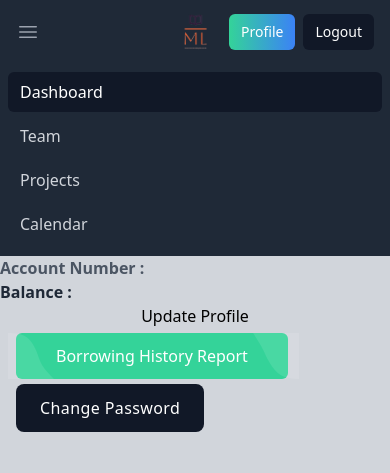
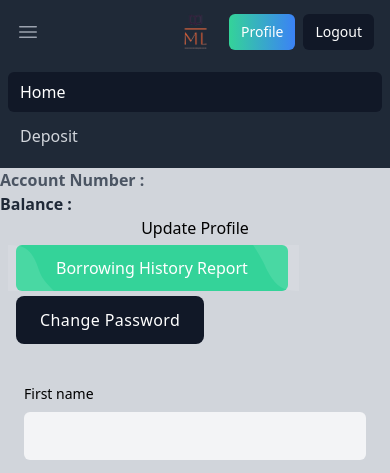
Before and after one commit to Sadid205/mamar-library, a Django app: page /accounts/profile/ in a window 390 px wide. Shown: the top 473 px of the page. Run offline with Django 5.2, Linux system fonts and the light colour scheme; a user stored in the database is signed in; data comes from the database, SQL or seed files in the repository; some libraries are stand-ins or nearby versions.

Commit message:
fixed notification and mobile menu view problem

```diff
--- a/core/templates/core/base.html
+++ b/core/templates/core/base.html
@@ -70,10 +70,8 @@
         <div class="sm:hidden" id="mobile-menu">
           <div class="space-y-1 px-2 pb-3 pt-2">
             <!-- Current: "bg-gray-900 text-white", Default: "text-gray-300 hover:bg-gray-700 hover:text-white" -->
-            <a href="#" class="block rounded-md bg-gray-900 px-3 py-2 text-base font-medium text-white" aria-current="page">Dashboard</a>
-            <a href="#" class="block rounded-md px-3 py-2 text-base font-medium text-gray-300 hover:bg-gray-700 hover:text-white">Team</a>
-            <a href="#" class="block rounded-md px-3 py-2 text-base font-medium text-gray-300 hover:bg-gray-700 hover:text-white">Projects</a>
-            <a href="#" class="block rounded-md px-3 py-2 text-base font-medium text-gray-300 hover:bg-gray-700 hover:text-white">Calendar</a>
+            <a href="{% url 'home' %}" class="block rounded-md bg-gray-900 px-3 py-2 text-base font-medium text-white">Home</a>
+            <a href="{% url 'deposit' %}" class="block rounded-md px-3 py-2 text-base font-medium text-gray-300 hover:bg-gray-700 hover:text-white">Deposit</a>
           </div>
         </div>
       </nav>
--- a/core/templates/core/messages.html
+++ b/core/templates/core/messages.html
@@ -4,7 +4,7 @@
     <div class="flex">
       <div class="py-1"><svg class="fill-current h-6 w-6 text-teal-500 mr-4" xmlns="http://www.w3.org/2000/svg" viewBox="0 0 20 20"><path d="M2.93 17.07A10 10 0 1 1 17.07 2.93 10 10 0 0 1 2.93 17.07zm12.73-1.41A8 8 0 1 0 4.34 4.34a8 8 0 0 0 11.32 11.32zM9 11V9h2v6H9v-4zm0-6h2v2H9V5z"/></svg></div>
       <div>
-        <p class="font-bold">Success</p>
+        <p class="font-bold">{{message.tags}}</p>
         <p class="text-sm font-bold">{{message}}</p>
       </div>
     </div>
```
Also changed, not shown: borrow/views.py (+17 -17 lines).
